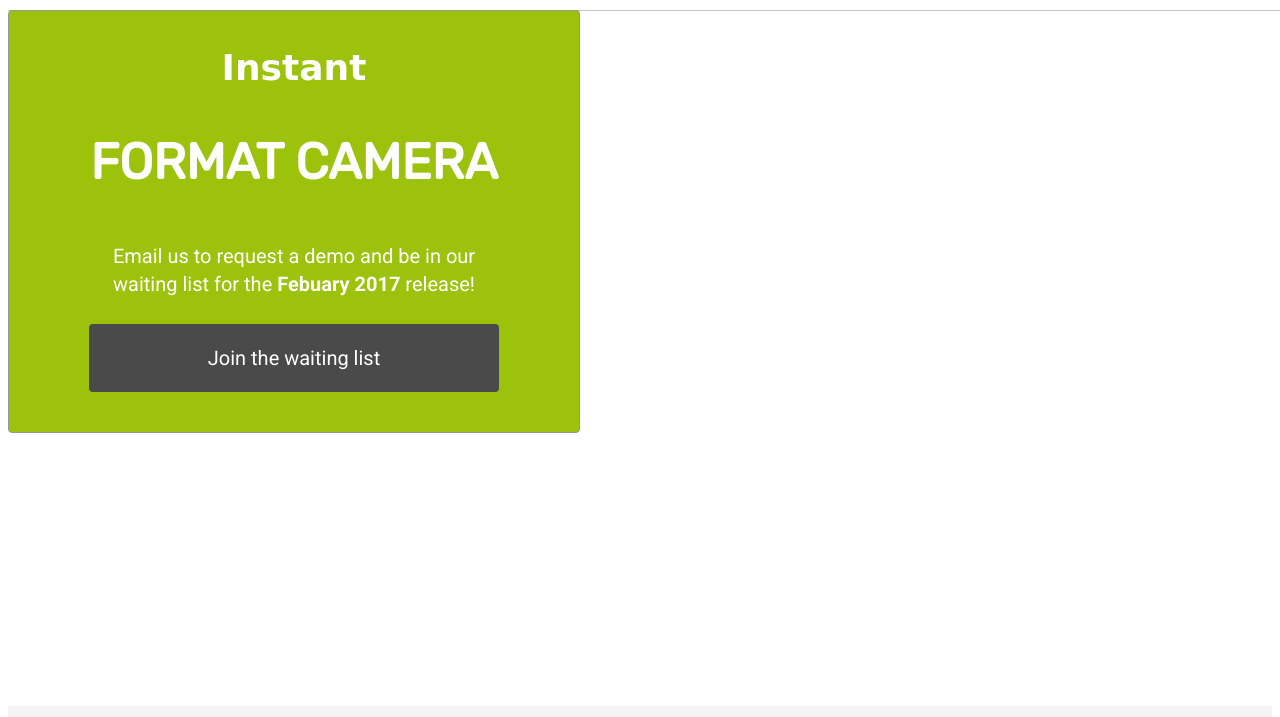
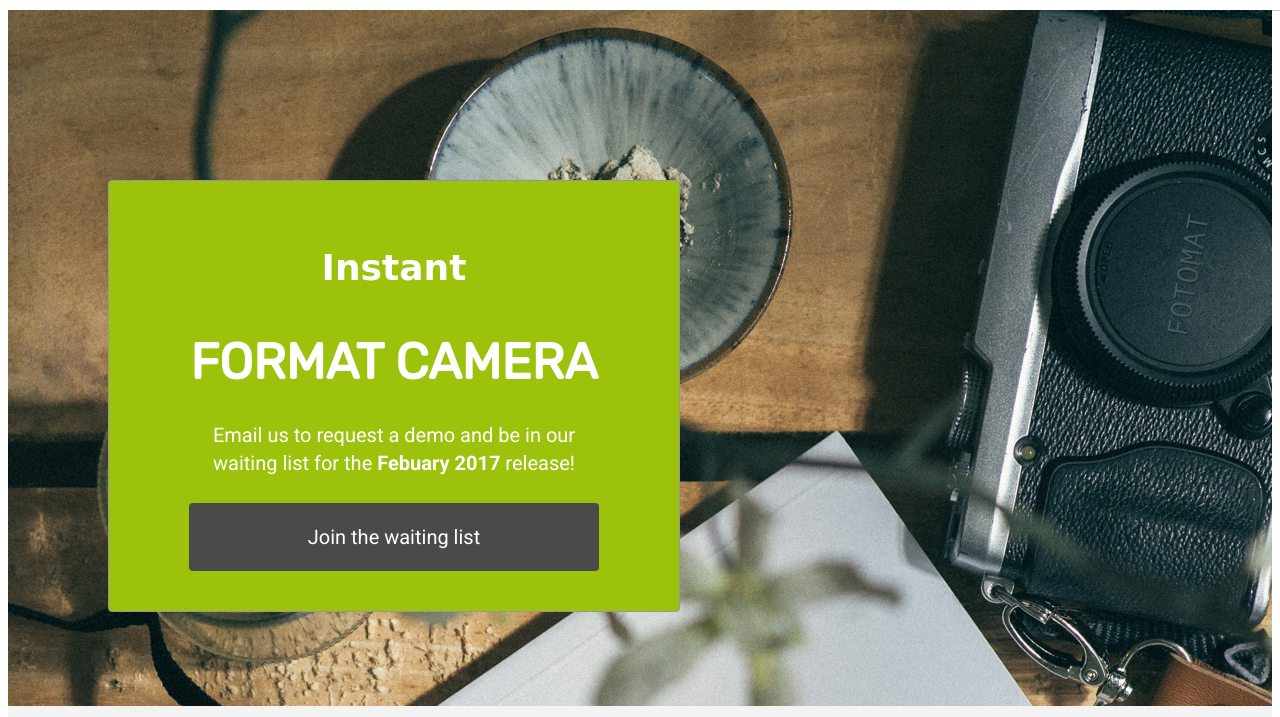
Before and after one commit to ThomasStatic/Fotomatic-Debugging, a plain HTML site: page fotomatic_broken/index.html in a window 1280 px wide. Shown: the part 83-800 px from the top of the page. Drawn offline with Linux system fonts and the light colour scheme; files whose address does not match are found by name; a web font is replaced by a local one.

Commit message:
Fixed sign-up section

```diff
--- a/fotomatic_broken/resources/css/style.css
+++ b/fotomatic_broken/resources/css/style.css
@@ -145,10 +145,17 @@ header .desktop .button{
   justify-content: flex-start;
   align-items: flex-start;
   height: 43.5rem;
+  background-image: url('../images/banner-landingpage.jpg');
+  background-size: cover;
 }
 
 #sign-up-cta {
+  display: flex;
+  align-items: center;
   padding: 0 5rem 2.5rem 5rem;
+  margin-top: 10.625rem;
+  margin-bottom: 10.625rem;
+  margin-left: 6.25rem;
   border: solid 1px #979797;
   border-radius: 4px;
   background-color: #9dc20b;
@@ -182,11 +189,13 @@ header .desktop .button{
 #sign-up-cta .striking {
   font-family: "Rubik", sans-serif;
   padding-bottom: .75rem;
+  margin-bottom: 0.75rem;
 }
 
 #sign-up-cta .button {
   margin-top: 1.625rem;
   padding: 1.25rem 7.25rem;
+
 }
 
 @media only screen and (max-width: 760px) {
```
